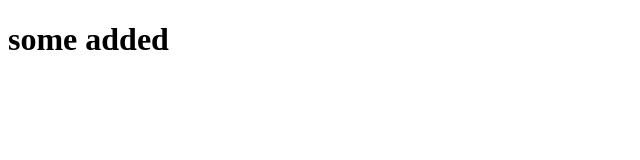
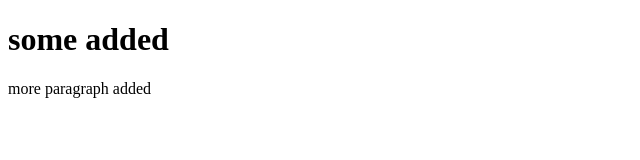
Before and after one commit to Sabkeebar/learning-git, a plain HTML site: page index.html in a window 1280 px wide. Shown: the whole page, without its empty margins (0-640 px from the left). Drawn offline with Linux system fonts and the light colour scheme.

Commit message:
more p aded

```diff
--- a/index.html
+++ b/index.html
@@ -8,5 +8,6 @@
 </head>
 <body>
      <h1>some added</h1>
+     <p>more paragraph added</p>
 </body>
 </html>
```
